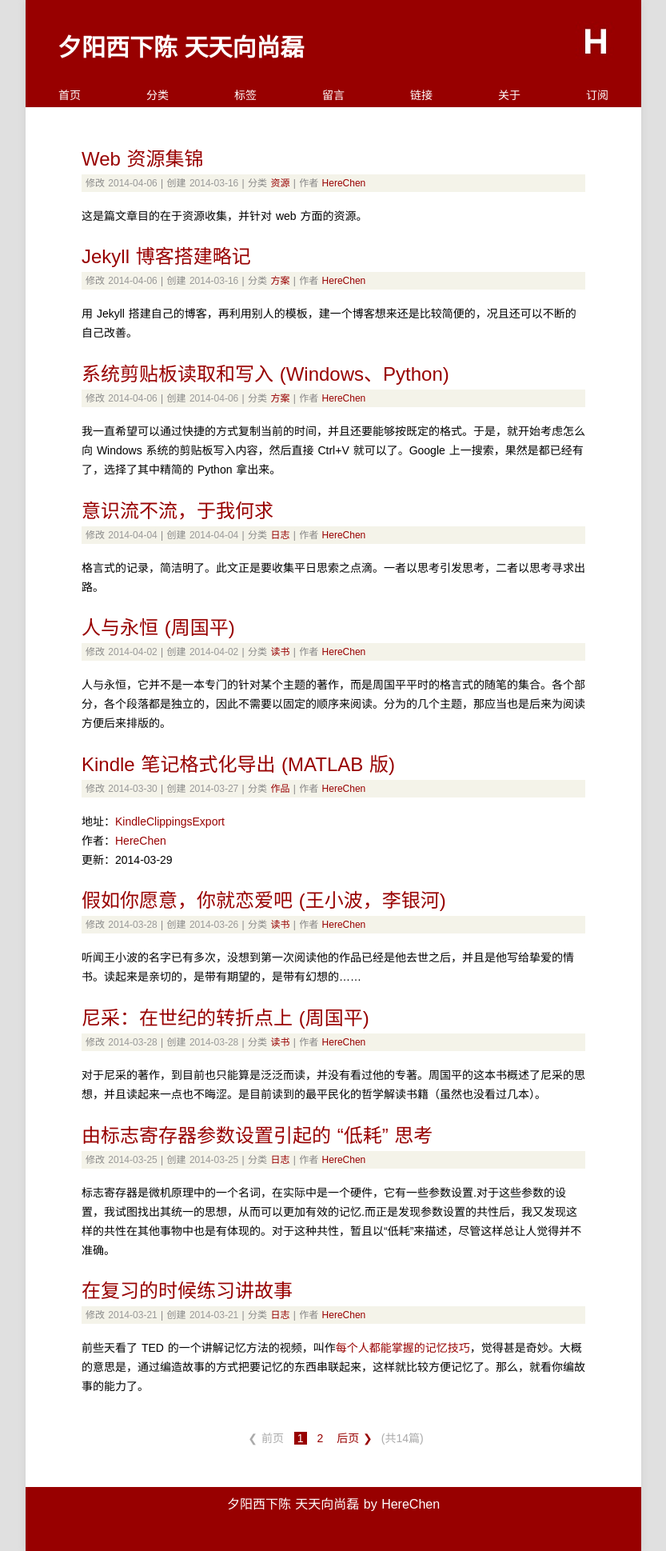
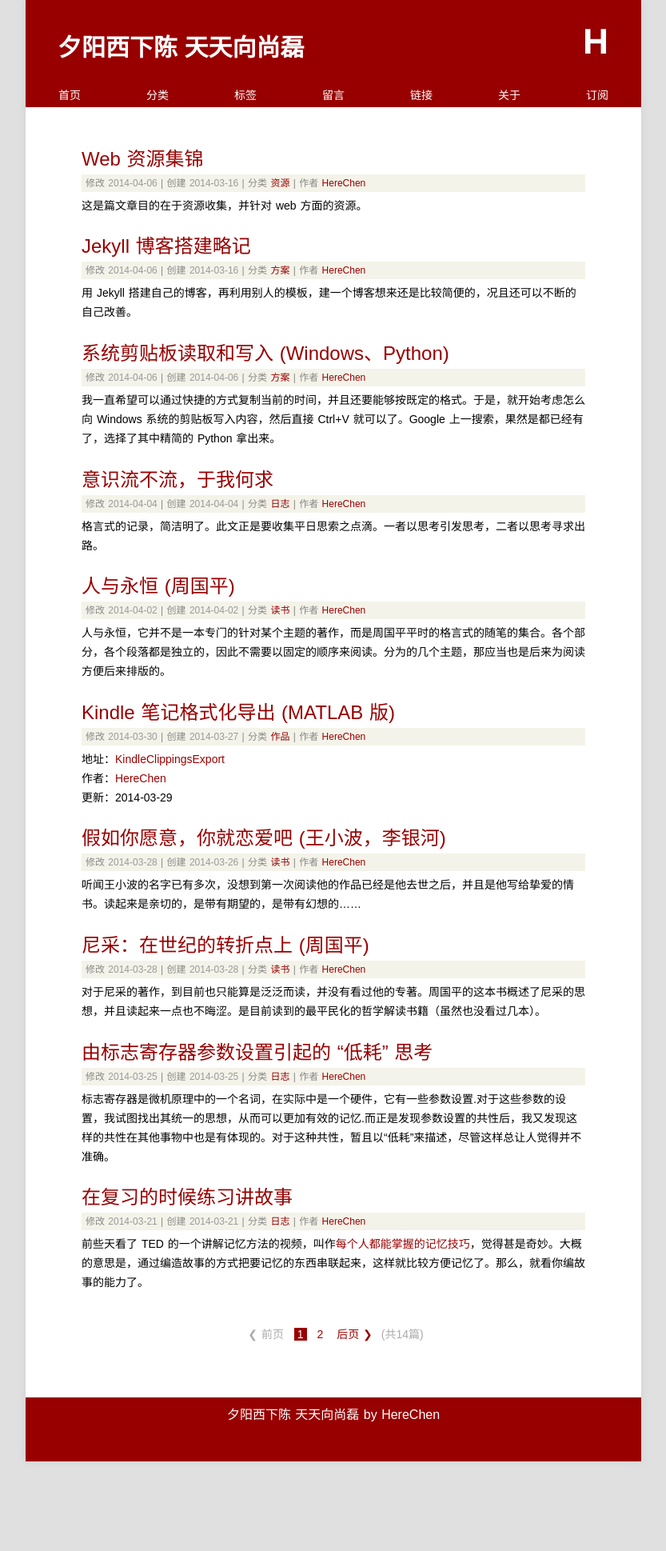
Before and after one commit to Xuezhiyuanlin/herechen.github.io, a Jekyll site: the page built from index.html, in a window 1280 px wide. Shown: the whole page at 80% size, without its empty margins (223-1056 px from the left). Built offline with Jekyll 4.4.1, drawn with Linux system fonts in a browser that asks for light colours; some web fonts are replaced; Markdown is read by kramdown in place of the engine named in the settings; the list of posts is cut into pages by our own code; after the commit the page ends 1827 px from its top, so only the background shows below that.

Commit message:
herechen

```diff
--- a/media/css/style.css
+++ b/media/css/style.css
@@ -32,7 +32,7 @@
 .post li{padding:.2em 0;}
 ol,ul{list-style-position:inside;}
 ol ul, ul ol, ul ul, ol ol {margin-left:1em;}
-.post p,.post ul{margin-bottom: 18px;margin-top: 18px;}
+p,ul{margin-bottom: 18px;margin-top: 18px;}
 
 blockquote{display:block;text-align:justify;border-left:4px solid #eeeeee;}
 blockquote{margin:1em 0em;padding-left:1.5em;}
```
